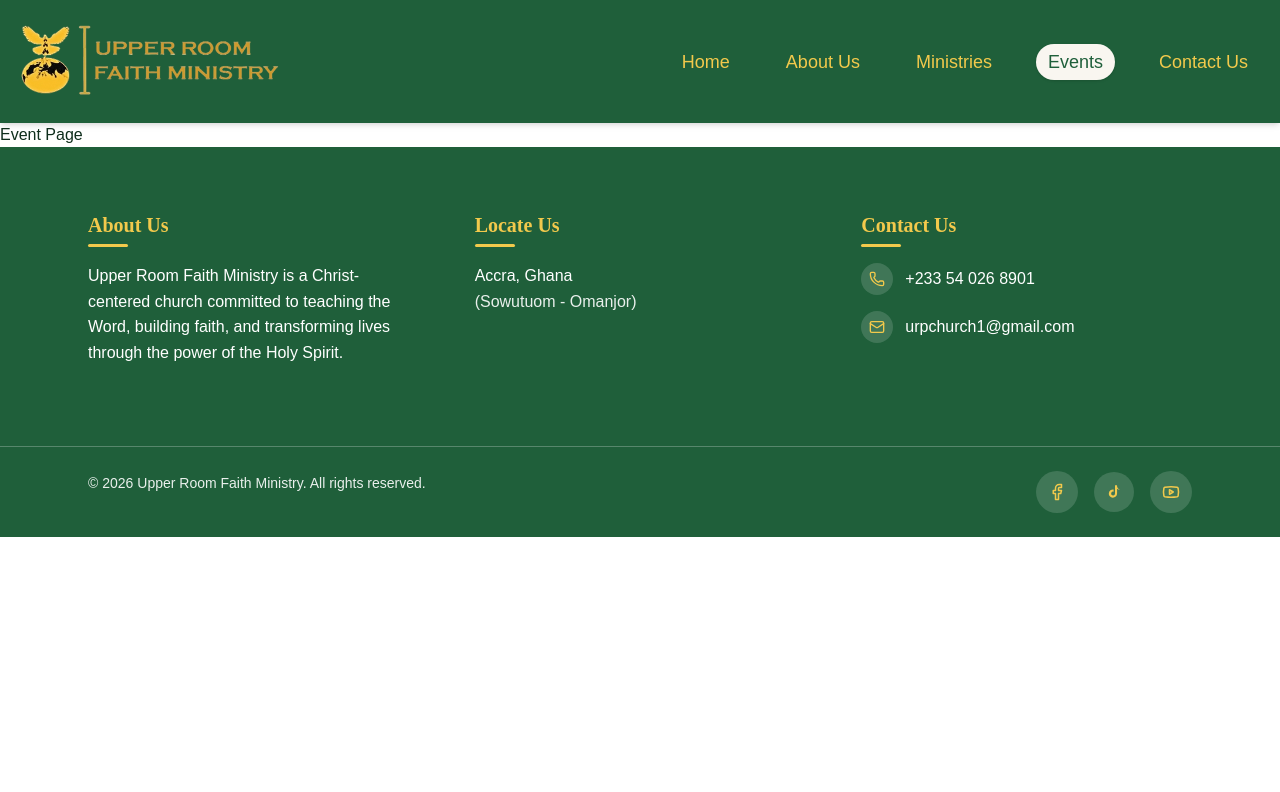
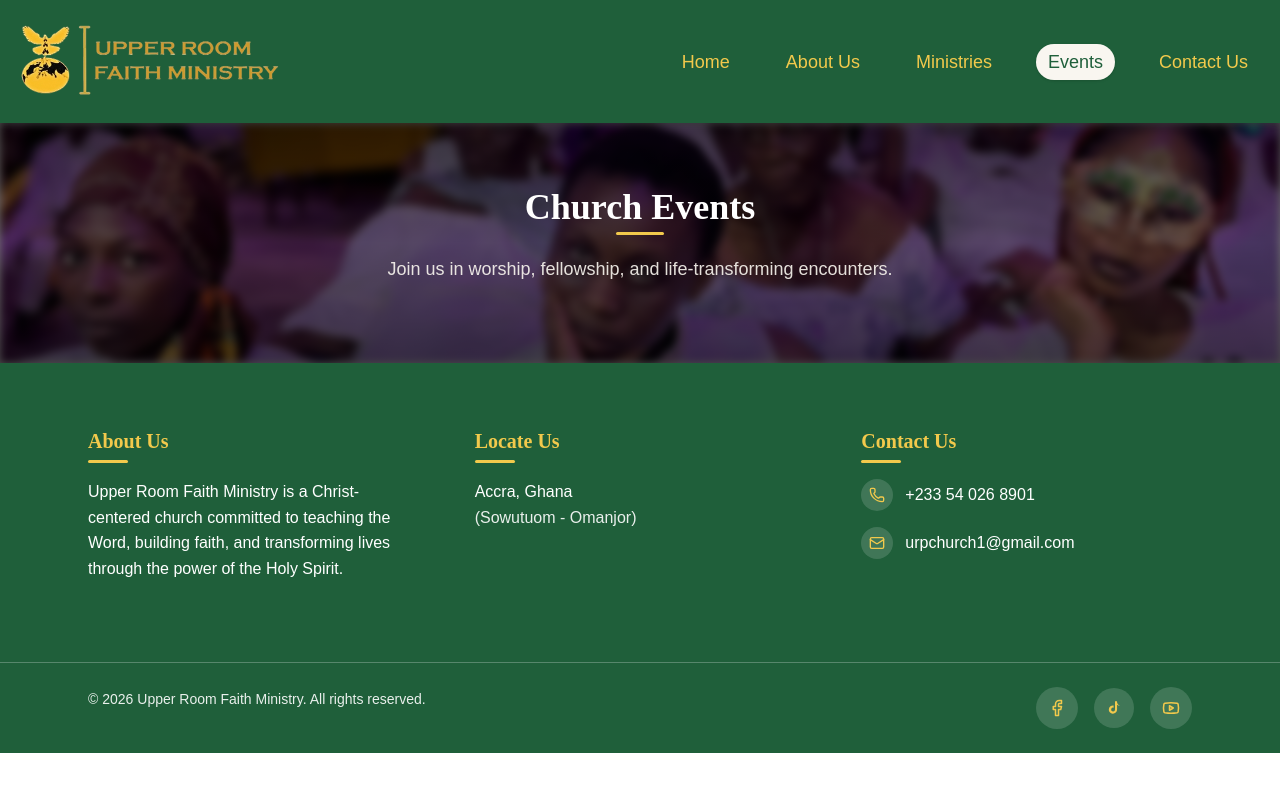
Before and after one commit to Bra-Gabby-Marshal/upperroomfaithministry, a Next.js app: page /event in a window 1280 px wide. Shown: the top 792 px of the page. Built offline with nearby package versions, Linux system fonts and the light colour scheme.

Commit message:
started working on event page

```diff
--- a/app/event/page.tsx
+++ b/app/event/page.tsx
@@ -1,14 +1,16 @@
 import React from 'react'
 import type { Metadata } from "next";
+import { main } from 'framer-motion/client';
+import EventsHero from '@/components/EventsHero';
 
 export const metadata: Metadata = {
   title: "Events",
 };
 function EventPage() {
   return (
-    <div>
-      Event Page
-    </div>
+    <main>
+      <EventsHero />
+    </main>
   )
 }
 
--- /dev/null
+++ b/components/EventsHero.tsx
@@ -0,0 +1,39 @@
+import Image from "next/image";
+
+export default function EventsHero() {
+  return (
+    <section className="relative h-[28vh] md:h-[30vh] w-full overflow-hidden">
+      {/* Background Image with Blur */}
+      <div className="absolute inset-0">
+        <Image
+          src="/event-banner.jpg"
+          alt="URFM Events"
+          fill
+          priority
+          className="object-cover object-center filter blur-xs"
+        />
+      </div>
+
+      {/* Gradient Overlay */}
+      <div className="absolute inset-0 bg-gradient-to-b from-black/70 via-black/55 to-black/70" />
+
+      {/* Text Content */}
+      <div className="relative z-10 flex h-full items-center justify-center text-center px-4">
+        <div className="max-w-2xl">
+          <h1
+            className="relative inline-block text-3xl md:text-4xl font-bold font-serif text-white mb-4
+          after:absolute after:left-1/2 after:-bottom-2 after:-translate-x-1/2
+          after:h-[3px] after:w-12 after:rounded-full
+          after:bg-[var(--color-accent)]"
+          >
+            Church Events
+          </h1>
+
+          <p className="mt-3 text-base md:text-lg text-[#F9F6F0]/90 leading-relaxed">
+            Join us in worship, fellowship, and life-transforming encounters.
+          </p>
+        </div>
+      </div>
+    </section>
+  );
+}
```
Also changed, not shown: public/event-banner.jpg (added).
